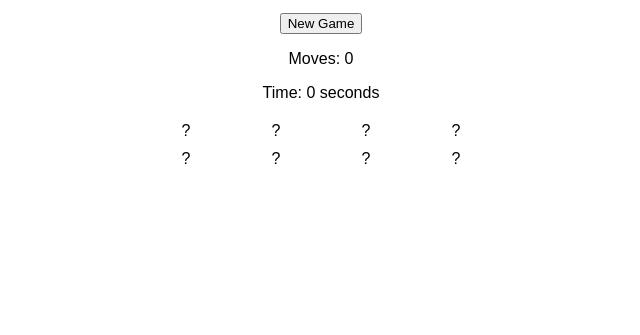
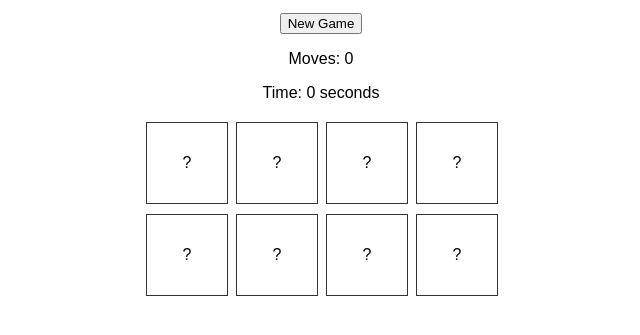
Before and after one commit to uchinerey-gift/memory-card-game, a plain HTML site: page index.html in a window 1280 px wide. Shown: the part 101-436 px from the top of the page, without its empty margins (319-959 px from the left). Drawn offline with Linux system fonts and the light colour scheme.

Commit message:
Add styling for card size and box appearance

```diff
--- a/style.css
+++ b/style.css
@@ -11,3 +11,14 @@ body {
     justify-content: center;
     margin-top: 20px;
 }
+/* Card appearance */
+.card {
+    width: 80px;
+    height: 80px;
+    border: 1px solid #333;
+    display: flex;
+    align-items: center;
+    justify-content: center;
+    cursor: pointer;
+    user-select: none;
+}
```
